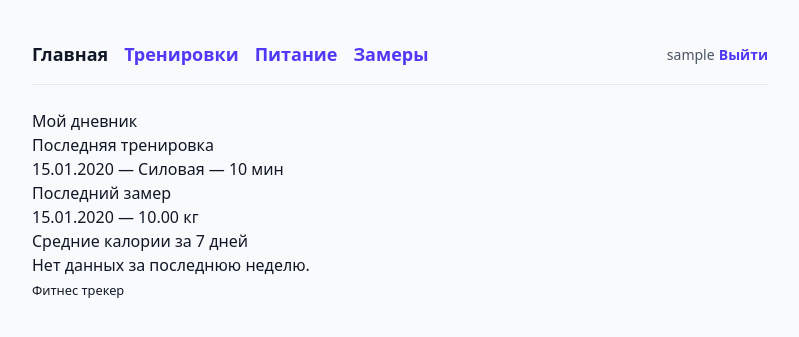
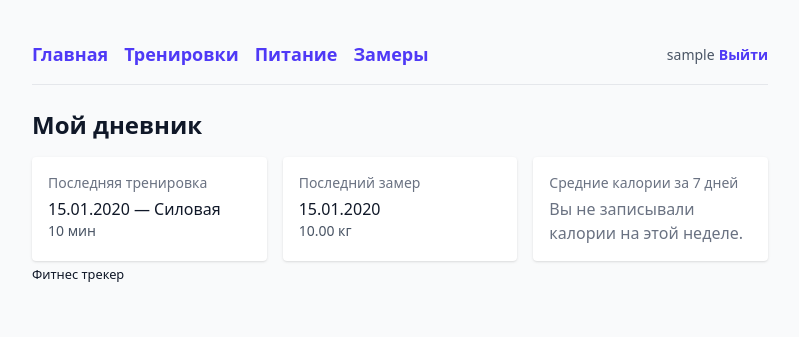
Before and after one commit to Anyakin666/fitness_tracker, a Django app: page / in a window 1280 px wide. Shown: the top 337 px of the page, without its empty margins (240-1039 px from the left). Run offline with Django 5.2, Linux system fonts and the light colour scheme; a user stored in the database is signed in; tables that the repository leaves empty hold one stand-in row (values such as "Sample post").

Commit message:
test for workoutview + index and login styles

```diff
--- a/tracker/templates/base.html
+++ b/tracker/templates/base.html
@@ -30,7 +30,7 @@
     <div class="max-w-3xl mx-auto px-4 py-6">
     <header>
       <nav class="flex items-center gap-4 py-4 border-b border-gray-200 mb-6">
-        <a href="{% url 'index' %}" class="font-bold text-lg">Главная</a>
+        <a href="{% url 'index' %}" class="text-indigo-600 hover:underline font-semibold text-lg">Главная</a>
         <a href="{% url 'workout_list' %}" class="text-indigo-600 hover:underline font-semibold text-lg">Тренировки</a>
         <a href="{% url 'nutrition_list' %}" class="text-indigo-600 hover:underline font-semibold text-lg">Питание</a>
         <a href="{% url 'measurement_list' %}" class="text-indigo-600 hover:underline font-semibold text-lg">Замеры</a>
--- a/tracker/templates/index.html
+++ b/tracker/templates/index.html
@@ -1,33 +1,36 @@
 {% extends 'base.html' %}
+{% block title %}Главная{% endblock %}
+{% block content %}
+  <h1 class="text-2xl font-bold mb-4">Мой дневник</h1>
 
-{% block title %}Главная{% endblock %}
+  <div class="grid gap-4 md:grid-cols-3">
+    <div class="bg-white p-4 rounded shadow-sm">
+      <h2 class="text-sm text-gray-500 mb-1">Последняя тренировка</h2>
+      {% if last_workout %}
+        <div class="font-medium">{{ last_workout.date|date:"d.m.Y" }} — {{ last_workout.get_title_display }}</div>
+        <div class="text-sm text-gray-600">{{ last_workout.duration_minutes }} мин</div>
+      {% else %}
+        <p class="text-gray-500">Пока нет тренировок.</p>
+      {% endif %}
+    </div>
 
-{% block content %}
-  <h1>Мой дневник</h1>
+    <div class="bg-white p-4 rounded shadow-sm">
+      <h2 class="text-sm text-gray-500 mb-1">Последний замер</h2>
+      {% if last_measurement %}
+        <div class="font-medium">{{ last_measurement.date|date:"d.m.Y" }}</div>
+        <div class="text-sm text-gray-600">{{ last_measurement.weight }} кг</div>
+      {% else %}
+        <p class="text-gray-500">Пока нет замеров.</p>
+      {% endif %}
+    </div>
 
-  <h2>Последняя тренировка</h2>
-  {% if last_workout %}
-    <p>
-      {{ last_workout.date|date:"d.m.Y" }} —
-      {{ last_workout.get_title_display }} —
-      {{ last_workout.duration_minutes }} мин
-    </p>
-  {% else %}
-    <p>Пока нет тренировок.</p>
-  {% endif %}
-  <h2>Последний замер</h2>
-  {% if last_measurement %}
-    <p>
-      {{ last_measurement.date|date:"d.m.Y" }} —
-      {{ last_measurement.weight }} кг
-    </p>
-  {% else %}
-    <p>Пока нет замеров.</p>
-  {% endif %}
-  <h2>Средние калории за 7 дней</h2>
-  {% if avg_calories %}
-    <p>{{ avg_calories|floatformat:0 }} ккал</p>
-  {% else %}
-    <p>Нет данных за последнюю неделю.</p>
-  {% endif %}
+    <div class="bg-white p-4 rounded shadow-sm">
+      <h2 class="text-sm text-gray-500 mb-1">Средние калории за 7 дней</h2>
+      {% if avg_calories %}
+        <div class="font-medium">{{ avg_calories|floatformat:0 }} ккал</div>
+      {% else %}
+        <p class="text-gray-500">Вы не записывали калории на этой неделе.</p>
+      {% endif %}
+    </div>
+  </div>
 {% endblock %}
--- a/tracker/views.py
+++ b/tracker/views.py
@@ -11,8 +11,10 @@ from django.utils import timezone
 from django.urls import reverse_lazy
 from .forms import WorkoutForm, NutritionForm, MeasurementForm
 from django.contrib.auth.decorators import login_required
+from django.utils.decorators import method_decorator
 
 
+@method_decorator(login_required, name='dispatch')
 class WorkoutCreateView(CreateView):
     model = Workout
     form_class = WorkoutForm
@@ -24,6 +26,7 @@ class WorkoutCreateView(CreateView):
         return super().form_valid(form)
 
 
+@method_decorator(login_required, name='dispatch')
 class NutritionCreateView(CreateView):
     model = NutritionEntry
     form_class = NutritionForm
@@ -35,7 +38,7 @@ class NutritionCreateView(CreateView):
             return super().form_valid(form)
 
 
-
+@method_decorator(login_required, name='dispatch')
 class MeasurementCreateView(CreateView):
     model = Measurement
     form_class = MeasurementForm
@@ -47,7 +50,7 @@ class MeasurementCreateView(CreateView):
             return super().form_valid(form)
 
 
-
+@method_decorator(login_required, name='dispatch')
 class WorkoutUpdateView(UpdateView):
     model = Workout
     form_class = WorkoutForm
@@ -55,12 +58,14 @@ class WorkoutUpdateView(UpdateView):
     success_url = reverse_lazy('workout_list')
 
 
+@method_decorator(login_required, name='dispatch')
 class WorkoutDeleteView(DeleteView):
     model = Workout
     template_name = 'tracker/workout_confirm_delete.html'
     success_url = reverse_lazy('workout_list')
 
 
+@method_decorator(login_required, name='dispatch')
 class MeasurementUpdateView(UpdateView):
     model = Measurement
     form_class = MeasurementForm
@@ -68,26 +73,29 @@ class MeasurementUpdateView(UpdateView):
     success_url = reverse_lazy('measurement_list')
 
 
+@method_decorator(login_required, name='dispatch')
 class MeasurementDeleteView(DeleteView):
     model = Measurement
     template_name = 'tracker/measurement_confirm_delete.html'
     success_url = reverse_lazy('measurement_list')
 
 
+@method_decorator(login_required, name='dispatch')
 class NutritionUpdateView(UpdateView):
     model = NutritionEntry
     form_class = NutritionForm
     template_name = 'tracker/nutrition_form.html'
     success_url = reverse_lazy('nutrition_list')
 
+
+@method_decorator(login_required, name='dispatch')
 class NutritionDeleteView(DeleteView):
     model = NutritionEntry
     template_name = 'tracker/nutrition_confirm_delete.html'
     success_url = reverse_lazy('nutrition_list')
 
 
-
-
+@method_decorator(login_required, name='dispatch')
 class WorkoutListView(ListView):
     model = Workout #джанго сам делает Workout.objects.all()
     template_name = 'tracker/workout_list.html' #какой шаблон рендерить
@@ -97,6 +105,7 @@ class WorkoutListView(ListView):
         return super().get_queryset().filter(user=self.request.user)
 
 
+@method_decorator(login_required, name='dispatch')
 class NutritionListView(ListView):
     model = NutritionEntry
     template_name = 'tracker/nutrition_list.html'
@@ -105,6 +114,8 @@ class NutritionListView(ListView):
     def get_queryset(self):
         return super().get_queryset().filter(user=self.request.user)
 
+
+@method_decorator(login_required, name='dispatch')
 class MeasurementListView(ListView):
     model = Measurement
     template_name = 'tracker/measurement_list.html'
```
Also changed, not shown: tracker/templates/registration/login.html (+4 -3 lines), tracker/tests.py (+25 -0 lines).
